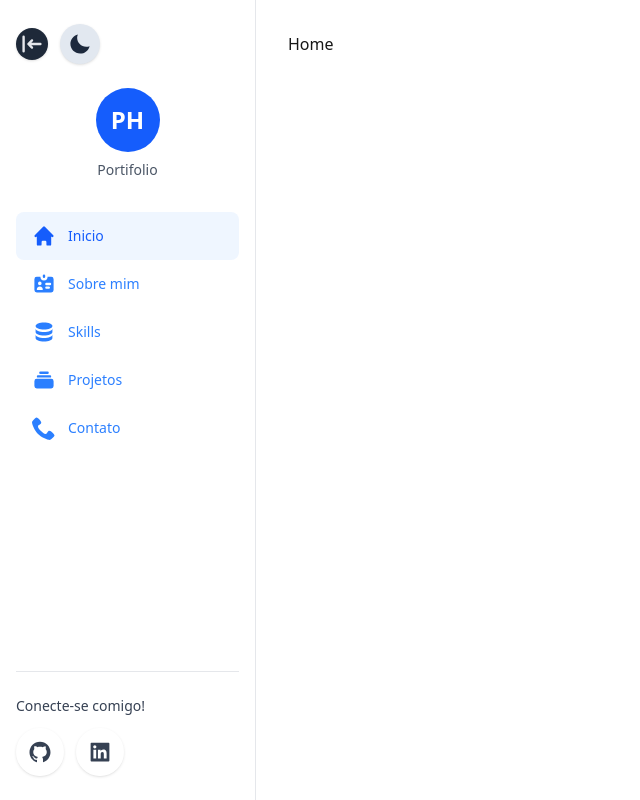
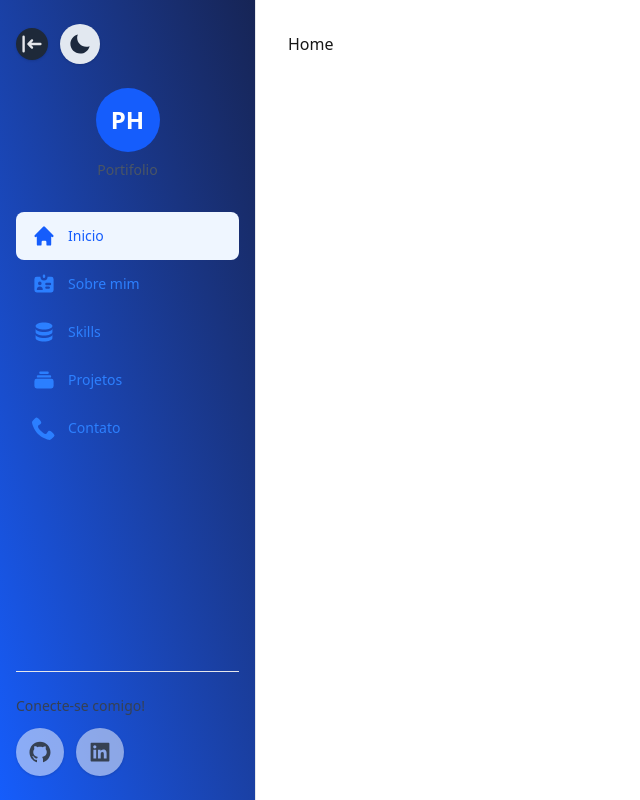
Before and after one commit to PauloHenriqueM-S/portfolio-with-nextjs, a Next.js app: page /dashboard in a window 1280 px wide. Shown: the whole page, without its empty margins (0-640 px from the left). Built offline with nearby package versions, Linux system fonts and the light colour scheme.

Commit message:
toggleTheme color adjust

```diff
--- a/app/ui/sideNav.tsx
+++ b/app/ui/sideNav.tsx
@@ -39,7 +39,7 @@ export default function NavBar() {
     </button>
       )}
 
-    <aside className={`hidden md:flex flex-col px-4 py-6 bg-white dark:bg-gray-900 w-64 h-screen sticky top-0 border-r border-gray-200 dark:border-gray-800 overflow-y-auto`}>
+    <aside className={`hidden md:flex flex-col px-4 py-6 bg-gradient-to-tr from-blue-600 to-blue-950 dark:from-blue-950 dark:to-blue-600 w-64 h-screen sticky top-0 border-r border-gray-200 dark:border-gray-800 overflow-y-auto`}>
       <div className='flex flex-col h-full'>
         <div className='flex justify-between items-center mb-6'>
           <div className='flex items-center gap-3'>
@@ -74,7 +74,7 @@ export default function NavBar() {
     {isOpen && (
       <div className='md:hidden'>
         <div className='fixed inset-0 bg-black/50 z-40 backdrop-blur-sm' onClick={() => setIsOpen(false)} aria-hidden='true'>
-          <aside className={`fixed inset-y-0 left-0 z-50 flex flex-col px-4 py-6 w-72 bg-white dark:bg-gray-900 border-r border-gray-200 dark:border-gray-800 shadow-xl transition-transform duration-300 ease-in-out ${isOpen ? 'translate-x-0' : '-translate-x-full'}`}>
+          <aside className={`fixed inset-y-0 left-0 z-50 flex flex-col px-4 py-6 w-72 bg-gradient-to-tr from-blue-600 to-blue-950 dark:from-blue-950 dark:to-blue-600 border-r border-blue-200 dark:border-blue-800 shadow-xl transition-transform duration-300 ease-in-out ${isOpen ? 'translate-x-0' : '-translate-x-full'}`}>
             <div className='flex items-center justify-between mb-8'>
               <div className='flex items-center gap-3'>
                 <HomeButton />
@@ -82,7 +82,7 @@ export default function NavBar() {
               </div>
               <button
                 onClick={() => setIsOpen(false)}
-                className='p-2 rounded-lg text-gray600 dark:text-gray-400 hover:gb-gray-100 dark:hover:bg-gray-800'
+                className='p-2 rounded-lg text-blue-600 dark:text-blue-950 hover:gb-gray-100 dark:hover:bg-gray-800'
                 aria-label='Fechar menu'
               >
                 <HiX className='w-5 h-5' />
```
